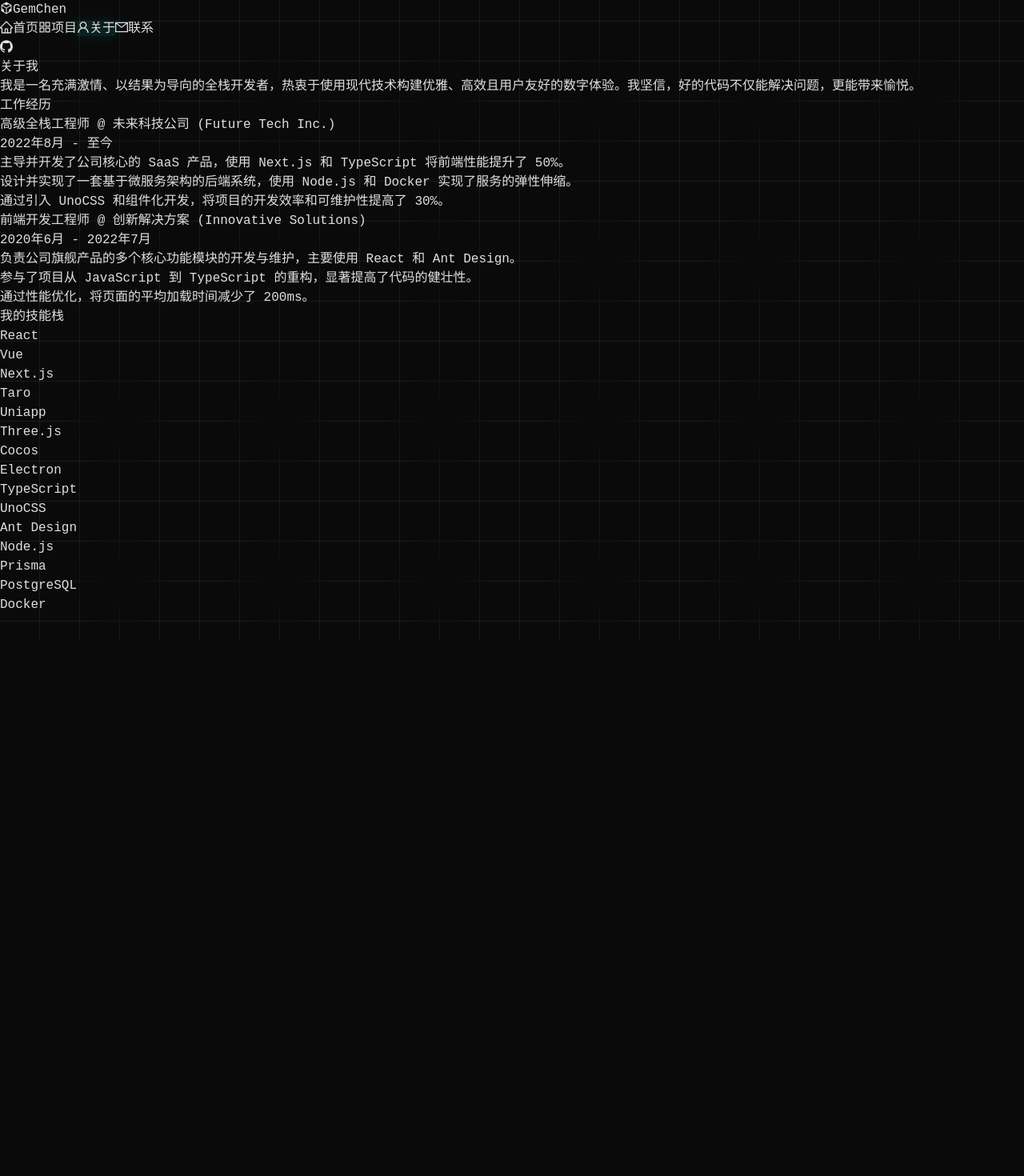
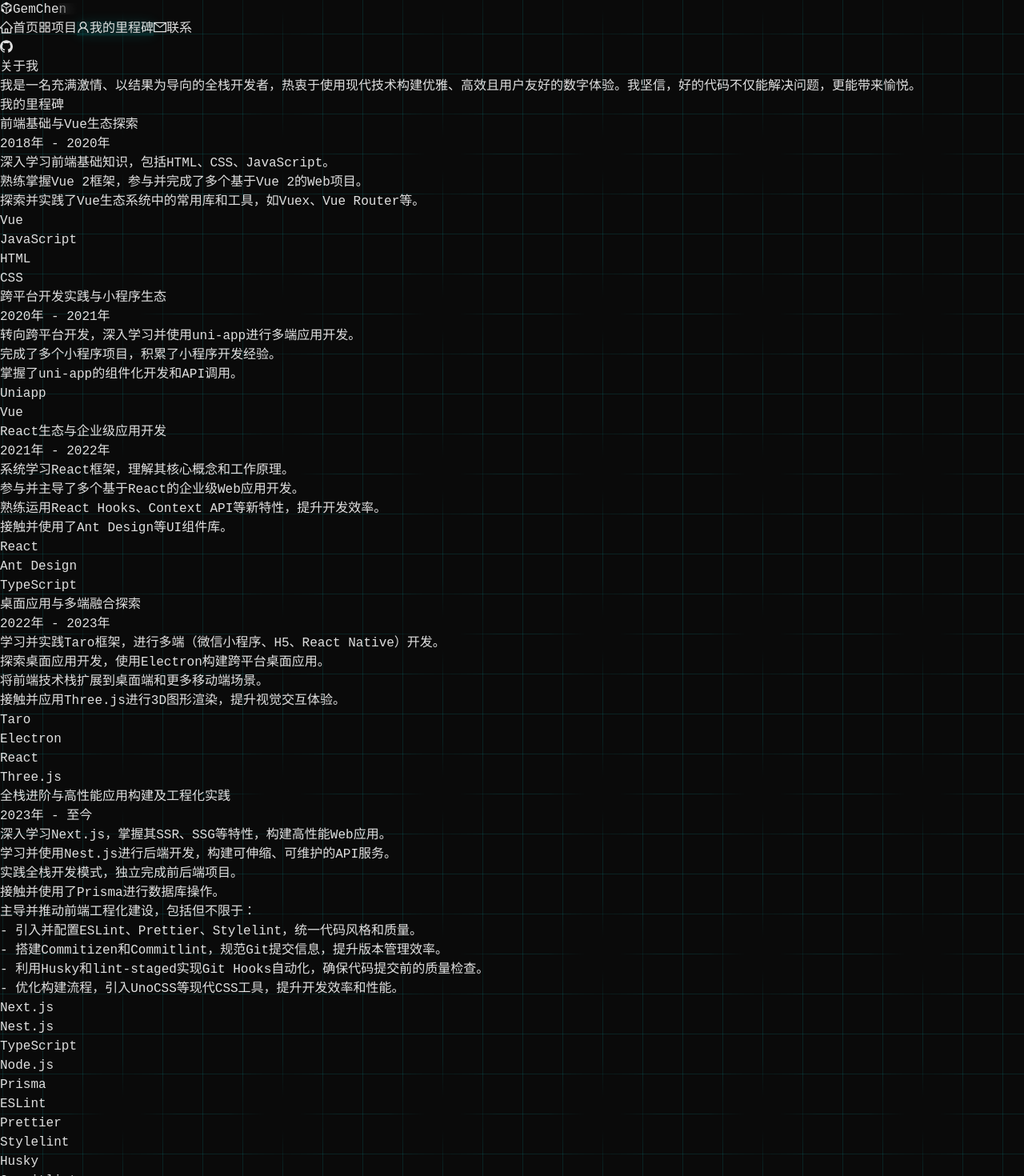
Before and after one commit to Leveltoo/portfile, a Next.js app: page /about in a window 1280 px wide. Shown: the top 1470 px of the page at 80% size. Before the commit the page ends 800 px from the top, so only its background shows below. Built offline with nearby package versions, Linux system fonts and the light colour scheme; what @ant-design/nextjs-registry would draw is missing.

Commit message:
style(custom): 调整里程碑相关页面组件

```diff
--- a/src/app/(main)/about/page.tsx
+++ b/src/app/(main)/about/page.tsx
@@ -1,5 +1,5 @@
 import { skills } from '@/data/skills';
-import { workExperiences } from '@/data/work-experience';
+import { milestones } from '@/data/work-experience';
 
 export default function AboutPage() {
   return (
@@ -12,22 +12,37 @@
         </p>
       </section>
 
-      {/* --- Work Experience --- */}
+      {/* --- Milestones Timeline --- */}
       <section className="mb-20">
-        <h2 className="text-3xl font-bold text-cyan-400 mb-8 text-center">工作经历</h2>
+        <h2 className="text-3xl font-bold text-cyan-400 mb-8 text-center">我的里程碑</h2>
         <div className="relative border-l-2 border-cyan-500/30 pl-8 space-y-12">
-          {workExperiences.map((exp, index) => (
-            <div key={index} className="relative">
+          {milestones.map((milestone, index) => (
+            <div
+              key={index}
+              className="relative bg-gray-800/50 p-6 rounded-lg shadow-md border border-gray-700"
+            >
+              {' '}
+              {/* Added styling here */}
               <div className="absolute -left-10 top-1 w-4 h-4 bg-cyan-400 rounded-full animate-pulse"></div>
-              <h3 className="text-2xl font-semibold">
-                {exp.role} <span className="text-gray-400">@ {exp.company}</span>
-              </h3>
-              <p className="text-gray-500 mb-4">{exp.period}</p>
+              <h3 className="text-2xl font-semibold">{milestone.title}</h3>
+              <p className="text-gray-500 mb-4">{milestone.period}</p>
               <ul className="list-disc list-inside space-y-2 text-gray-300">
-                {exp.description.map((desc, i) => (
+                {milestone.description.map((desc, i) => (
                   <li key={i}>{desc}</li>
                 ))}
               </ul>
+              {/* 添加技能展示 */}
+              <div className="flex flex-wrap gap-2 mt-4">
+                {milestone.skills.map((skill) => (
+                  <div
+                    key={skill.name}
+                    className="flex items-center gap-1 bg-gray-700/50 px-2 py-1 rounded-md text-sm"
+                  >
+                    {skill.icon && <div className={`${skill.icon} text-lg`}></div>}
+                    <span>{skill.name}</span>
+                  </div>
+                ))}
+              </div>
             </div>
           ))}
         </div>
--- a/src/app/(main)/contact/page.tsx
+++ b/src/app/(main)/contact/page.tsx
@@ -2,7 +2,7 @@
 
 import { useState } from 'react';
 
-const contactEmail = 'your.email@example.com';
+const contactEmail = '1056480375@qq.com';
 
 export default function ContactPage() {
   const [copyStatus, setCopyStatus] = useState('点击复制');
--- a/src/components/layout/Header.tsx
+++ b/src/components/layout/Header.tsx
@@ -15,7 +15,7 @@
 const navLinks = [
   { href: '/', label: '首页', icon: <HomeOutlined /> },
   { href: '/projects', label: '项目', icon: <AppstoreOutlined /> },
-  { href: '/about', label: '关于', icon: <UserOutlined /> },
+  { href: '/about', label: '我的里程碑', icon: <UserOutlined /> },
   { href: '/contact', label: '联系', icon: <MailOutlined /> }
 ];
 
--- a/src/data/skills.ts
+++ b/src/data/skills.ts
@@ -19,9 +19,20 @@
   { name: 'TypeScript', icon: 'i-logos-typescript-icon' },
   { name: 'UnoCSS', icon: 'i-logos-unocss' },
   { name: 'Ant Design', icon: 'i-logos-ant-design' },
+  { name: 'ESLint', icon: 'i-logos-eslint' },
+  { name: 'Prettier', icon: 'i-logos-prettier' },
+  { name: 'Stylelint', icon: 'i-logos-stylelint' },
+  { name: 'Husky', icon: 'i-logos-husky' },
+  { name: 'Commitlint', icon: 'i-logos-git' }, // 使用git图标作为占位符
+
+  // Web Fundamentals
+  { name: 'JavaScript', icon: 'i-logos-javascript' },
+  { name: 'HTML', icon: 'i-logos-html-5' },
+  { name: 'CSS', icon: 'i-logos-css-3' },
 
   // Backend & Database
   { name: 'Node.js', icon: 'i-logos-nodejs-icon' },
+  { name: 'Nest.js', icon: 'i-logos-nestjs' },
   { name: 'Prisma', icon: 'i-logos-prisma' },
   { name: 'PostgreSQL', icon: 'i-logos-postgresql' },
   { name: 'Docker', icon: 'i-logos-docker-icon' }
--- a/src/data/work-experience.ts
+++ b/src/data/work-experience.ts
@@ -1,34 +1,97 @@
 import type { Skill } from '@/types';
 
-export interface WorkExperience {
-  company: string;
-  role: string;
+export interface Milestone {
+  title: string;
   period: string;
   description: string[];
   skills: Skill[];
 }
 
-export const workExperiences: WorkExperience[] = [
+export const milestones: Milestone[] = [
   {
-    company: '未来科技公司 (Future Tech Inc.)',
-    role: '高级全栈工程师',
-    period: '2022年8月 - 至今',
+    title: '前端基础与Vue生态探索',
+    period: '2018年 - 2020年', // 示例时间，请根据实际情况调整
     description: [
-      '主导并开发了公司核心的 SaaS 产品，使用 Next.js 和 TypeScript 将前端性能提升了 50%。',
-      '设计并实现了一套基于微服务架构的后端系统，使用 Node.js 和 Docker 实现了服务的弹性伸缩。',
-      '通过引入 UnoCSS 和组件化开发，将项目的开发效率和可维护性提高了 30%。'
+      '深入学习前端基础知识，包括HTML、CSS、JavaScript。',
+      '熟练掌握Vue 2框架，参与并完成了多个基于Vue 2的Web项目。',
+      '探索并实践了Vue生态系统中的常用库和工具，如Vuex、Vue Router等。'
     ],
-    skills: [] // You can populate this later from your main skills list
+    skills: [
+      { name: 'Vue', icon: 'i-logos-vue' },
+      { name: 'JavaScript', icon: 'i-logos-javascript' }, // 假设有JavaScript技能图标
+      { name: 'HTML', icon: 'i-logos-html-5' }, // 假设有HTML技能图标
+      { name: 'CSS', icon: 'i-logos-css-3' } // 假设有CSS技能图标
+    ]
   },
   {
-    company: '创新解决方案 (Innovative Solutions)',
-    role: '前端开发工程师',
-    period: '2020年6月 - 2022年7月',
+    title: '跨平台开发实践与小程序生态',
+    period: '2020年 - 2021年', // 示例时间，请根据实际情况调整
     description: [
-      '负责公司旗舰产品的多个核心功能模块的开发与维护，主要使用 React 和 Ant Design。',
-      '参与了项目从 JavaScript 到 TypeScript 的重构，显著提高了代码的健壮性。',
-      '通过性能优化，将页面的平均加载时间减少了 200ms。'
+      '转向跨平台开发，深入学习并使用uni-app进行多端应用开发。',
+      '完成了多个小程序项目，积累了小程序开发经验。',
+      '掌握了uni-app的组件化开发和API调用。'
     ],
-    skills: []
+    skills: [
+      { name: 'Uniapp', icon: 'i-logos-unocss' }, // 暂时使用UnoCSS图标，待确认uni-app图标
+      { name: 'Vue', icon: 'i-logos-vue' }
+    ]
+  },
+  {
+    title: 'React生态与企业级应用开发',
+    period: '2021年 - 2022年', // 示例时间，请根据实际情况调整
+    description: [
+      '系统学习React框架，理解其核心概念和工作原理。',
+      '参与并主导了多个基于React的企业级Web应用开发。',
+      '熟练运用React Hooks、Context API等新特性，提升开发效率。',
+      '接触并使用了Ant Design等UI组件库。'
+    ],
+    skills: [
+      { name: 'React', icon: 'i-logos-react' },
+      { name: 'Ant Design', icon: 'i-logos-ant-design' },
+      { name: 'TypeScript', icon: 'i-logos-typescript-icon' }
+    ]
+  },
+  {
+    title: '桌面应用与多端融合探索',
+    period: '2022年 - 2023年', // 示例时间，请根据实际情况调整
+    description: [
+      '学习并实践Taro框架，进行多端（微信小程序、H5、React Native）开发。',
+      '探索桌面应用开发，使用Electron构建跨平台桌面应用。',
+      '将前端技术栈扩展到桌面端和更多移动端场景。',
+      '接触并应用Three.js进行3D图形渲染，提升视觉交互体验。'
+    ],
+    skills: [
+      { name: 'Taro', icon: 'i-logos-taro' },
+      { name: 'Electron', icon: 'i-logos-electron' },
+      { name: 'React', icon: 'i-logos-react' },
+      { name: 'Three.js', icon: 'i-logos-threejs' }
+    ]
+  },
+  {
+    title: '全栈进阶与高性能应用构建及工程化实践',
+    period: '2023年 - 至今', // 示例时间，请根据实际情况调整
+    description: [
+      '深入学习Next.js，掌握其SSR、SSG等特性，构建高性能Web应用。',
+      '学习并使用Nest.js进行后端开发，构建可伸缩、可维护的API服务。',
+      '实践全栈开发模式，独立完成前后端项目。',
+      '接触并使用了Prisma进行数据库操作。',
+      '主导并推动前端工程化建设，包括但不限于：',
+      '  - 引入并配置ESLint、Prettier、Stylelint，统一代码风格和质量。',
+      '  - 搭建Commitizen和Commitlint，规范Git提交信息，提升版本管理效率。',
+      '  - 利用Husky和lint-staged实现Git Hooks自动化，确保代码提交前的质量检查。',
+      '  - 优化构建流程，引入UnoCSS等现代CSS工具，提升开发效率和性能。'
+    ],
+    skills: [
+      { name: 'Next.js', icon: 'i-logos-nextjs-icon' },
+      { name: 'Nest.js', icon: 'i-logos-nestjs' },
+      { name: 'TypeScript', icon: 'i-logos-typescript-icon' },
+      { name: 'Node.js', icon: 'i-logos-nodejs-icon' },
+      { name: 'Prisma', icon: 'i-logos-prisma' },
+      { name: 'ESLint', icon: 'i-logos-eslint' }, // 假设有ESLint图标
+      { name: 'Prettier', icon: 'i-logos-prettier' }, // 假设有Prettier图标
+      { name: 'Stylelint', icon: 'i-logos-stylelint' }, // 假设有Stylelint图标
+      { name: 'Husky', icon: 'i-logos-husky' }, // 假设有Husky图标
+      { name: 'Commitlint', icon: 'i-logos-commitlint' } // 假设有Commitlint图标
+    ]
   }
 ];
```
